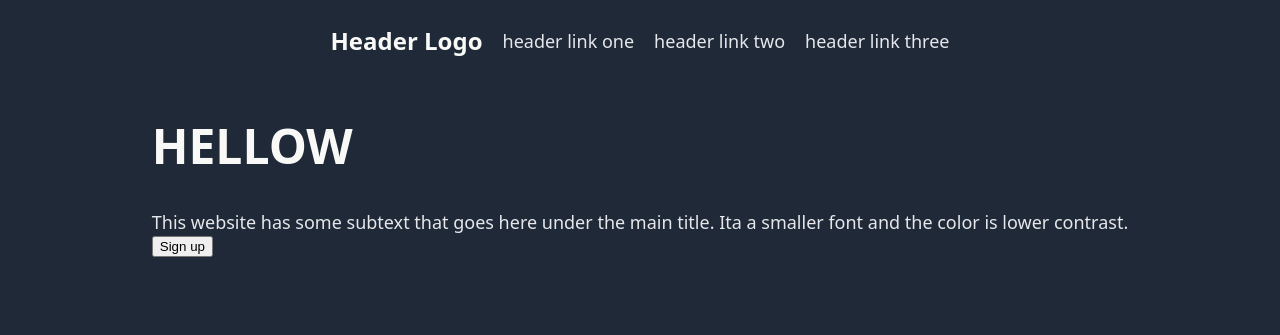
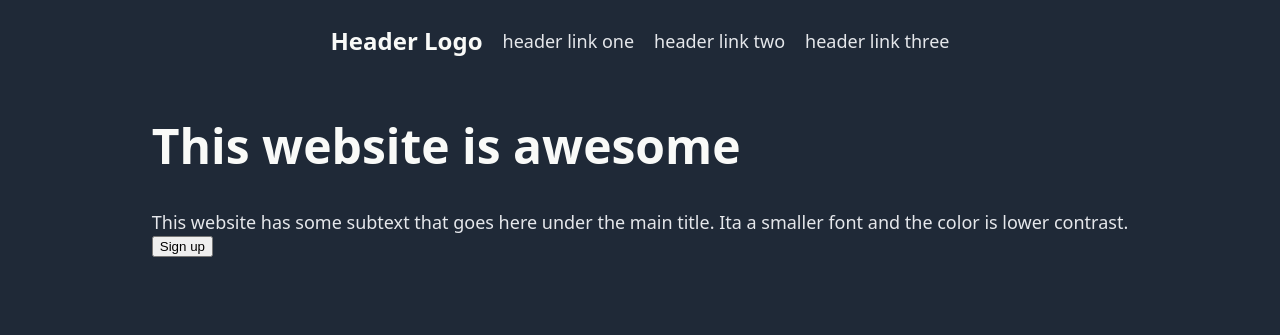
Before and after one commit to samartha935/Landing-Page, a plain HTML site: page index.html in a window 1280 px wide. Shown: the top 335 px of the page. Drawn offline with Linux system fonts and the light colour scheme.

Commit message:
changed header line

```diff
--- a/index.html
+++ b/index.html
@@ -19,8 +19,7 @@
 
         <div class="hero-text-sign-up">
             <div>
-                <!-- This website is awesome -->
-                <h1 class="hero-main-text">HELLOW</h1>
+                <h1 class="hero-main-text">This website is awesome</h1>
                 <div class="hero-secondary-text">This website has some subtext that goes here under the main title. Ita
                     a
                     smaller font and the color is
```
